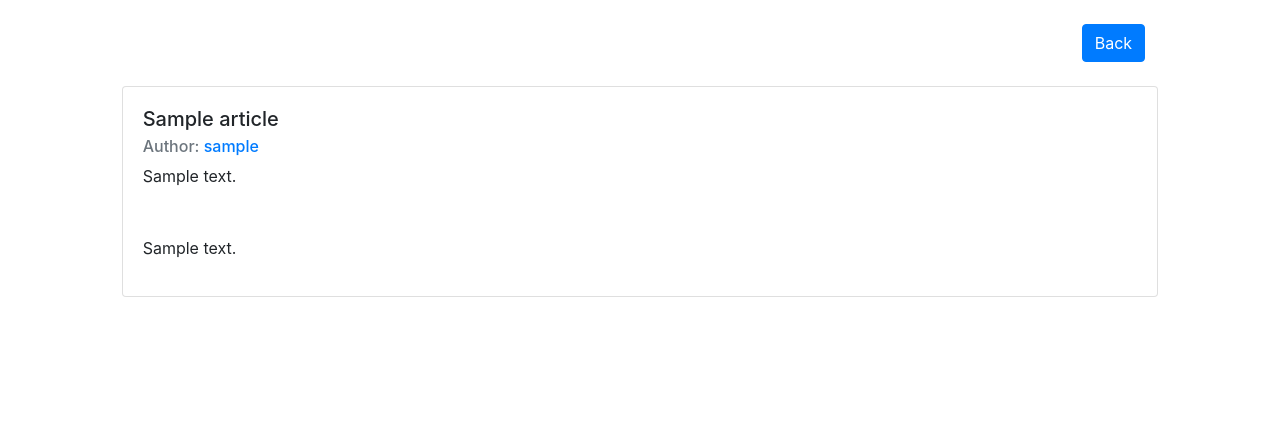
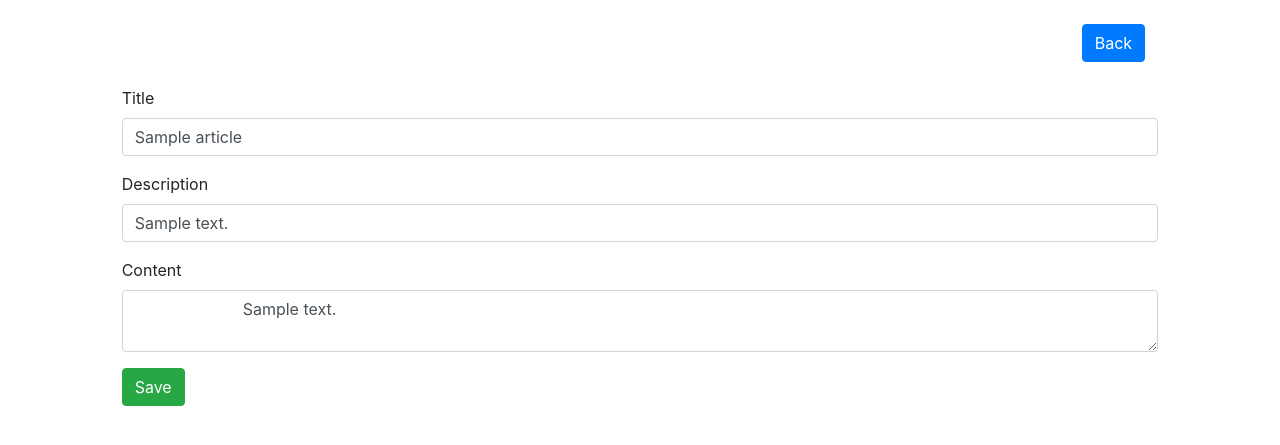
Before and after one commit to StanislavPisotskyi/Django_blog, a Django app: page /articles/1/edit in a window 1280 px wide. Shown: the part 56-501 px from the top of the page. Run offline with Django 3.2, Linux system fonts and the light colour scheme; a user stored in the database is signed in; tables that the repository leaves empty hold one stand-in row (values such as "Sample post"); some libraries are stand-ins or nearby versions.

Commit message:
edit article

```diff
--- a/article/forms.py
+++ b/article/forms.py
@@ -3,6 +3,10 @@ from .models import Article
 
 
 class ArticleForm(forms.ModelForm):
+    title = forms.CharField(initial='')
+    description = forms.CharField(initial='')
+    content = forms.CharField(widget=forms.Textarea, initial='')
+
     class Meta:
         model = Article
         fields = ['title', 'description', 'content', 'author']
--- a/article/views.py
+++ b/article/views.py
@@ -19,10 +19,26 @@ def create(request):
             return redirect('articles_list_page')
     else:
         form = ArticleForm()
-    return render(request, 'articles/create.html', {'form': form})
+    return render(request, 'articles/form.html', {'form': form})
 
 
 @login_required()
 def get_one_by_id(request, article_id):
     article = Article.objects.get(id=article_id)
     return render(request, 'articles/one.html', {'article': article})
+
+
+@login_required()
+def edit(request, article_id):
+    article = Article.objects.get(id=article_id)
+    if request.method == 'POST':
+        form = ArticleForm(request.POST)
+        if form.is_valid():
+            article.title = form.cleaned_data['title']
+            article.description = form.cleaned_data['description']
+            article.content = form.cleaned_data['content']
+            article.save()
+            return redirect('articles_list_page')
+    else:
+        form = ArticleForm(instance=article)
+    return render(request, 'articles/form.html', {'form': form})
--- a/blog/urls.py
+++ b/blog/urls.py
@@ -21,7 +21,8 @@ from article import views as article_views
 
 urlpatterns = [
     re_path(r'^account/(?P<username>[\w\d-]+)/details$', user_views.account_details, name='account_details_page'),
-    re_path(r'^articles/(?P<article_id>\d+)', article_views.get_one_by_id, name='article_one_page'),
+    re_path(r'^articles/(?P<article_id>\d+)/edit$', article_views.edit, name='article_edit_page'),
+    re_path(r'^articles/(?P<article_id>\d+)$', article_views.get_one_by_id, name='article_one_page'),
     re_path(r'^articles/create$', article_views.create, name='create_article_page'),
     re_path(r'^articles$', article_views.get_list, name='articles_list_page'),
     re_path(r'^$', app_views.index, name='index_page'),
--- a/templates/articles/create.html
+++ b/templates/articles/form.html
@@ -13,7 +13,7 @@
                 <div class="form-group">
                     <label for="{{form.title.id_for_label}}">Title</label>
                     <input type="text" class="form-control"
-                           name="{{form.title.name}}" id="{{form.title.auto_id}}">
+                           name="{{form.title.name}}" id="{{form.title.auto_id}}" value="{{form.title.value}}">
                     {% if form.title.errors %}
                         <ul>
                             {% for error in form.title.errors %}
@@ -27,7 +27,8 @@
                 <div class="form-group">
                     <label for="{{form.description.id_for_label}}">Description</label>
                     <input type="text" class="form-control"
-                           name="{{form.description.name}}" id="{{form.description.auto_id}}">
+                           name="{{form.description.name}}" id="{{form.description.auto_id}}"
+                           value="{{form.description.value}}">
                     {% if form.description.errors %}
                         <ul>
                             {% for error in form.description.errors %}
@@ -41,7 +42,9 @@
                 <div class="form-group">
                     <label for="{{form.content.id_for_label}}">Content</label>
                     <textarea class="form-control"
-                              name="{{form.content.name}}" id="{{form.content.auto_id}}"></textarea>
+                              name="{{form.content.name}}" id="{{form.content.auto_id}}">
+                        {{form.content.value}}
+                    </textarea>
                     {% if form.content.errors %}
                         <ul>
                             {% for error in form.content.errors %}
--- a/templates/articles/list.html
+++ b/templates/articles/list.html
@@ -23,6 +23,9 @@
                         <p>
                             <a href="/articles/{{article.id}}">Read more...</a>
                         </p>
+                        <p>
+                            <a class="btn btn-warning" href="/articles/{{article.id}}/edit">Edit</a>
+                        </p>
                     </div>
                 </div>
             {% endfor %}
```
